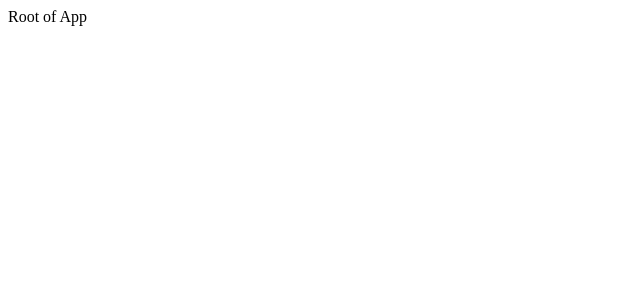
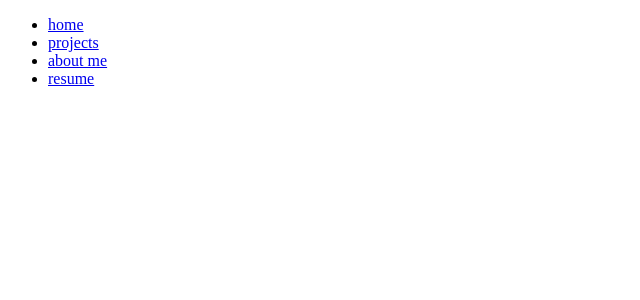
Before and after one commit to Runo-saduwa/my-portfolio, a React (Create React App) app: page / in a window 1280 px wide. Shown: the top 300 px of the page, without its empty margins (0-640 px from the left). Built offline with nearby package versions, Linux system fonts and the light colour scheme.

Commit message:
installed packages

```diff
--- a/package.json
+++ b/package.json
@@ -4,8 +4,11 @@
   "private": true,
   "dependencies": {
     "react": "^16.12.0",
+    "react-animated-burgers": "^1.2.7",
     "react-dom": "^16.12.0",
-    "react-scripts": "3.2.0"
+    "react-router-dom": "^5.1.2",
+    "react-scripts": "3.2.0",
+    "styled-components": "^4.4.1"
   },
   "scripts": {
     "start": "react-scripts start",
--- a/src/App.js
+++ b/src/App.js
@@ -1,12 +1,14 @@
 import React from 'react';
 import './App.css';
 
-function App() {
-  return (
-    <div className="App">
-     Root of App
-    </div>
-  );
+import NavBar from './components/NavBar/NavBar';
+
+const App = () => {
+	return (
+		<div className="App">
+			<NavBar />
+		</div>
+	);
 }
 
 export default App;
--- a/src/components/NavBar/NavBar.js
+++ b/src/components/NavBar/NavBar.js
@@ -0,0 +1,34 @@
+import React from 'react';
+import './NavBar.css';
+
+const NavBar = () => {
+	return (
+		<nav className="NavBar">
+			<ul className="NavList">
+				<li className="NavItem">
+					<a href="#home" className="NavLink">
+						home
+					</a>
+				</li>
+				<li className="NavItem">
+					<a href="#home" className="NavLink">
+						projects
+					</a>
+				</li>
+				<li className="NavItem">
+					<a href="#home" className="NavLink">
+						about me
+					</a>
+				</li>
+				<li className="NavItem">
+					<a href="#home" className="NavLink">
+						resume
+					</a>
+				</li>
+			</ul>
+		</nav>
+	);
+};
+
+
+export default NavBar;
```
Also changed, not shown: 1 other file (tests, documents, lock files or other folders).
